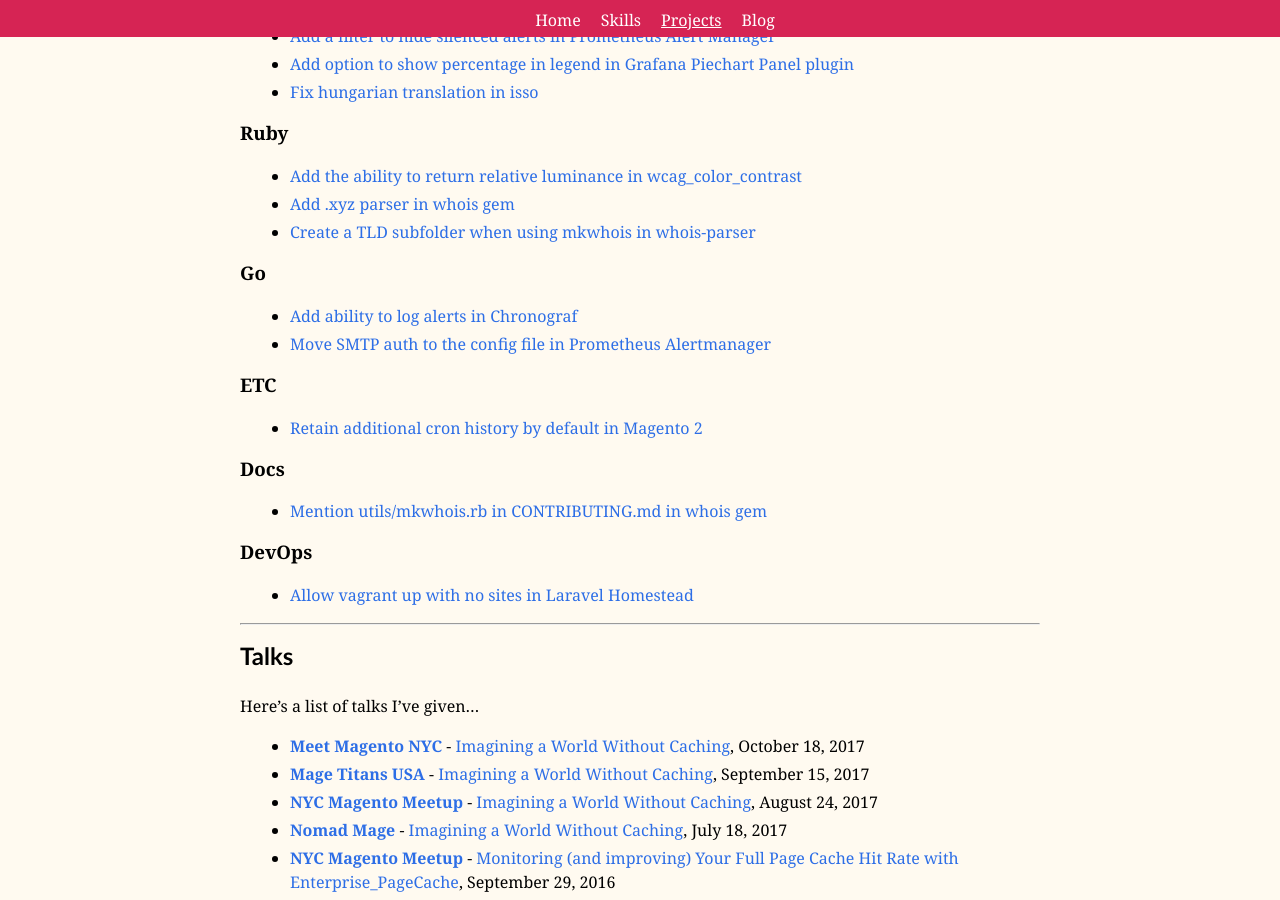
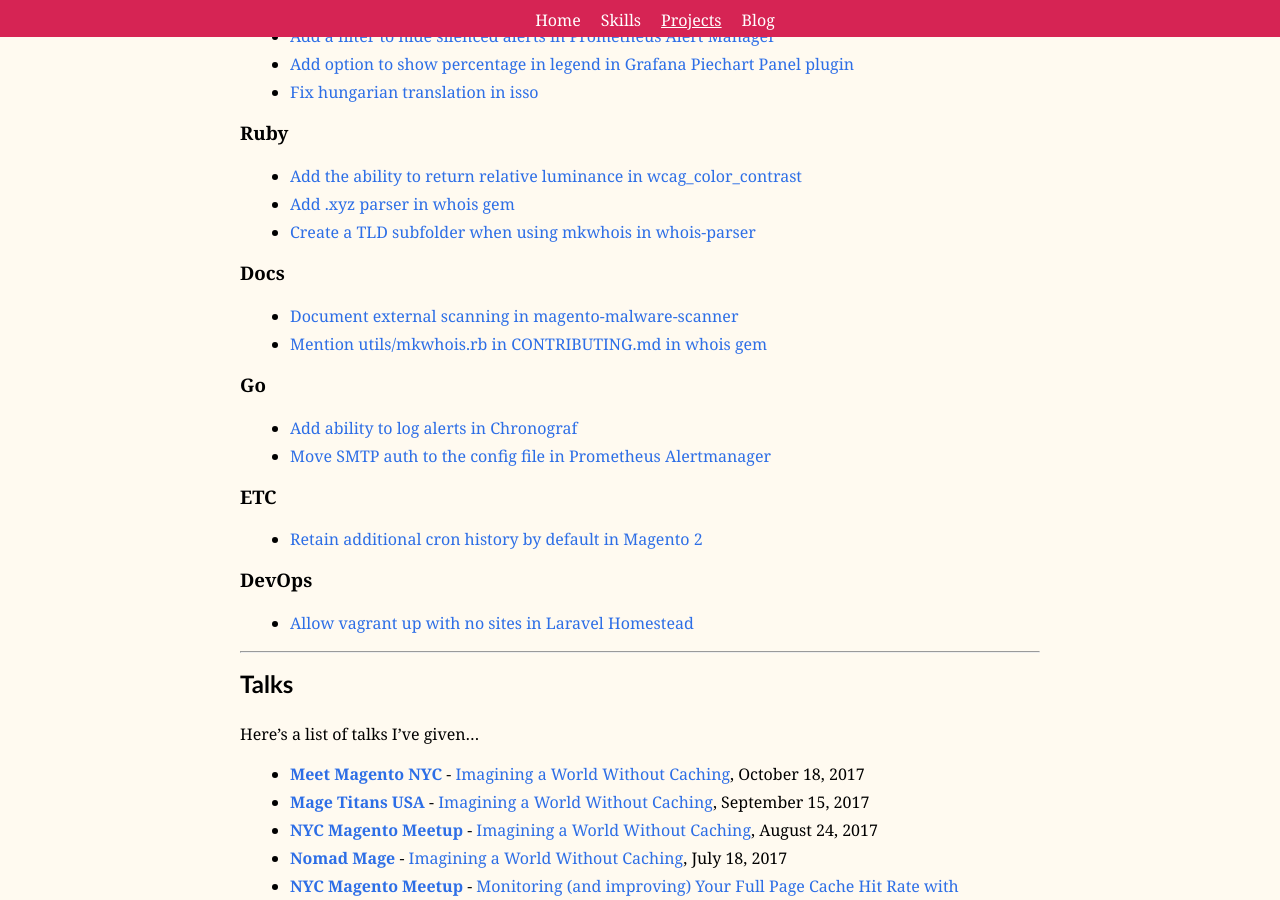
Before and after one commit to mpchadwick/mpchadwick.github.io, a Jekyll site: the page built from projects.md, in a window 1280 px wide and 900 px high, scrolled down 3651 px. Built offline with Jekyll 4.4.1, drawn with Linux system fonts in a browser that asks for light colours.

Commit message:
Add magento-malware-scanner contribution

```diff
--- a/_data/open_source_contributions.yml
+++ b/_data/open_source_contributions.yml
@@ -93,6 +93,11 @@
   link: https://github.com/laravel/homestead/pull/326
   type: DevOps
 
+- project: magento-malware-scanner
+  title: Document external scanning
+  link: https://github.com/gwillem/magento-malware-scanner/pull/135
+  type: Docs
+
 - project: whois gem
   title: Mention utils/mkwhois.rb in CONTRIBUTING.md
   link: https://github.com/weppos/whois-parser/pull/4
```
